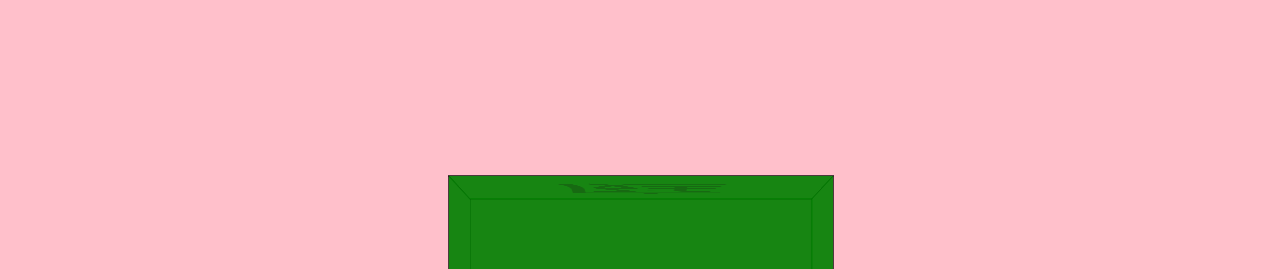
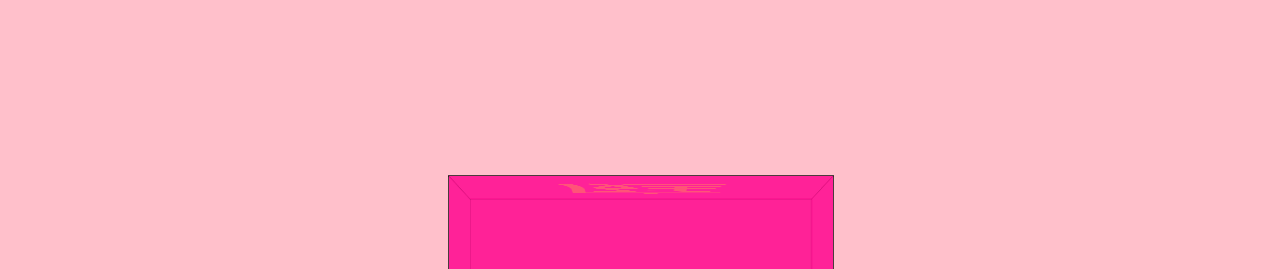
Before and after one commit to fy1302uc/fy1302uc.github.io, a plain HTML site: page index.html in a window 1280 px wide. Shown: the part 208-477 px from the top of the page. Drawn offline with Linux system fonts and the light colour scheme.

Commit message:
Update index.html

```diff
--- a/index.html
+++ b/index.html
@@ -57,7 +57,8 @@ body{
   opacity:0.7;
   width: 30vw;
   height: 30vw;
-  background-color: green;
+  background-color: deeppink;
+  color:yellow;
   position: absolute;
   top: 0;
   right: 0;
```
